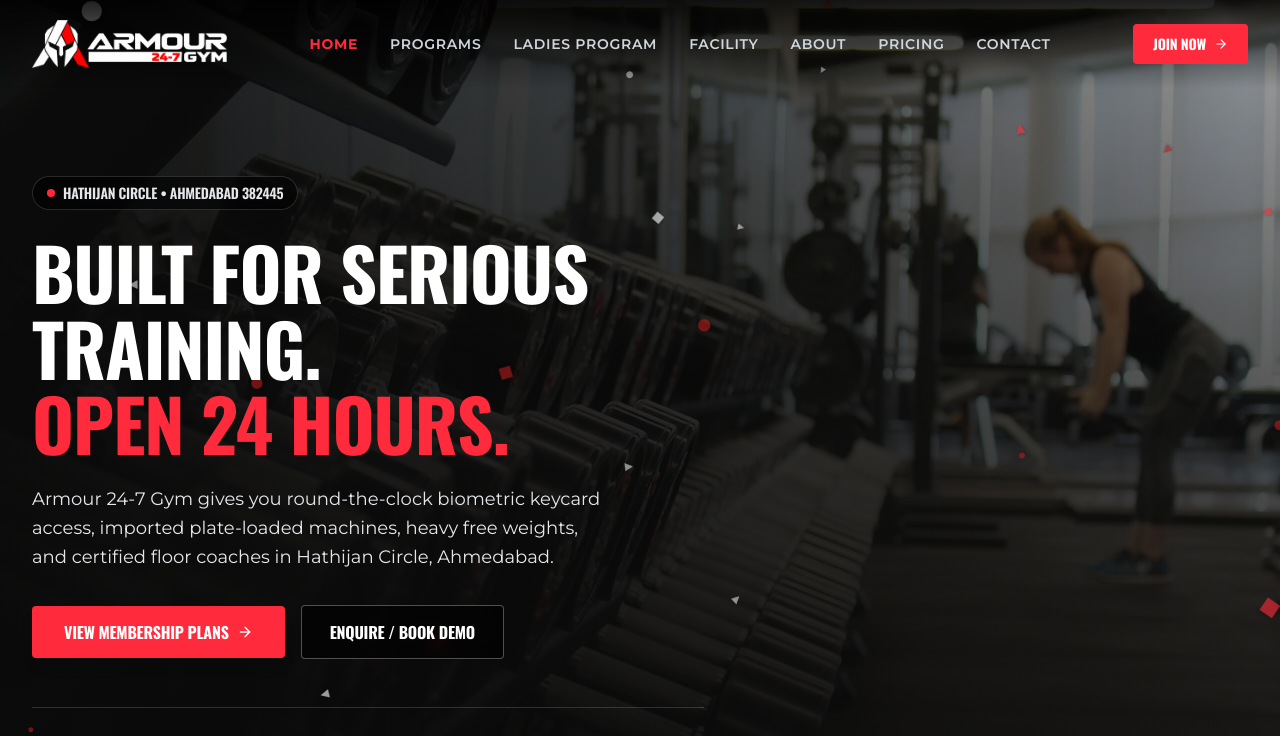
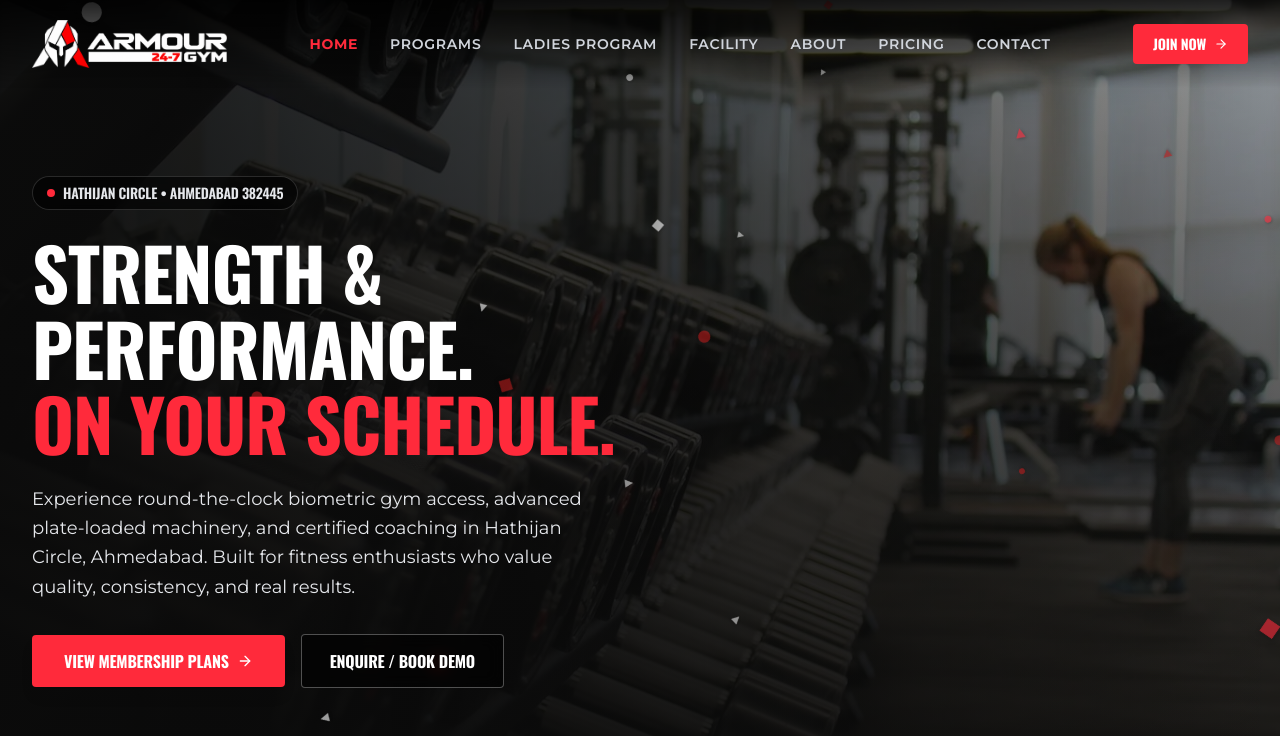
Before and after one commit to SaileshSingh1806/armour-gym, a Next.js app: page / in a window 1280 px wide. Shown: the top 736 px of the page. Built offline with nearby package versions, Linux system fonts and the light colour scheme.

Commit message:
Update hero headline to professional athletic copy: Strength & Performance. On Your Schedule.

```diff
--- a/src/app/page.tsx
+++ b/src/app/page.tsx
@@ -282,15 +282,15 @@ export default function HomePage() {
               </span>
             </div>
 
-            {/* Clear, Natural Headline with commanding mobile sizing */}
+            {/* Professional Headline */}
             <h1 className="text-4xl sm:text-6xl lg:text-7xl font-oswald font-bold uppercase leading-[1.05] tracking-tight text-white mb-6">
-              Built For Serious Training.<br />
-              <span className="text-[#ff2a3b]">Open 24 Hours.</span>
+              Strength &amp; Performance.<br />
+              <span className="text-[#ff2a3b]">On Your Schedule.</span>
             </h1>
 
-            {/* Concise Supporting Copy */}
+            {/* Concise Professional Supporting Copy */}
             <p className="text-base sm:text-lg text-gray-200 leading-relaxed mb-8 max-w-xl font-body">
-              Armour 24-7 Gym gives you round-the-clock biometric keycard access, imported plate-loaded machines, heavy free weights, and certified floor coaches in Hathijan Circle, Ahmedabad.
+              Experience round-the-clock biometric gym access, advanced plate-loaded machinery, and certified coaching in Hathijan Circle, Ahmedabad. Built for fitness enthusiasts who value quality, consistency, and real results.
             </p>
 
             {/* Clear Primary & Secondary Actions with comfortable touch targets */}
```
